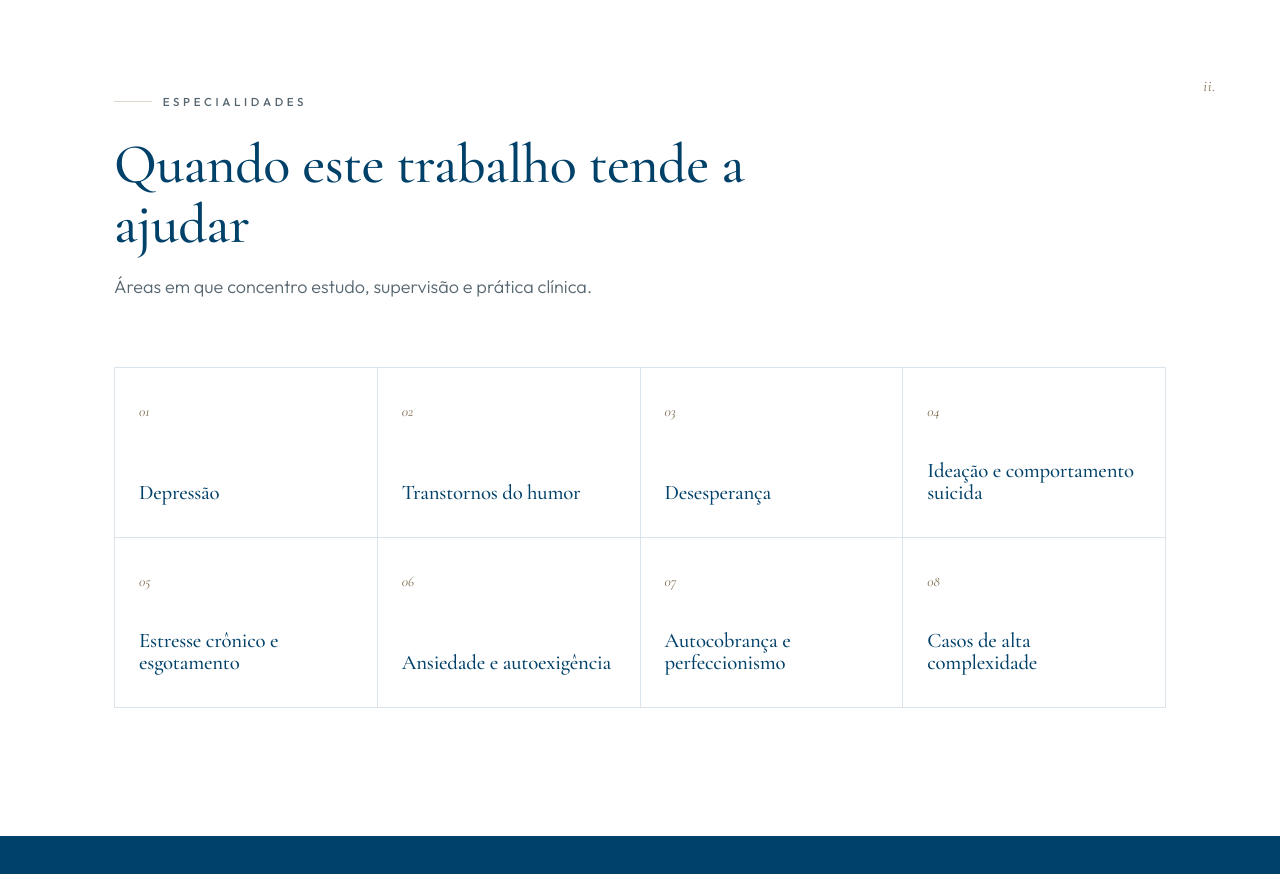
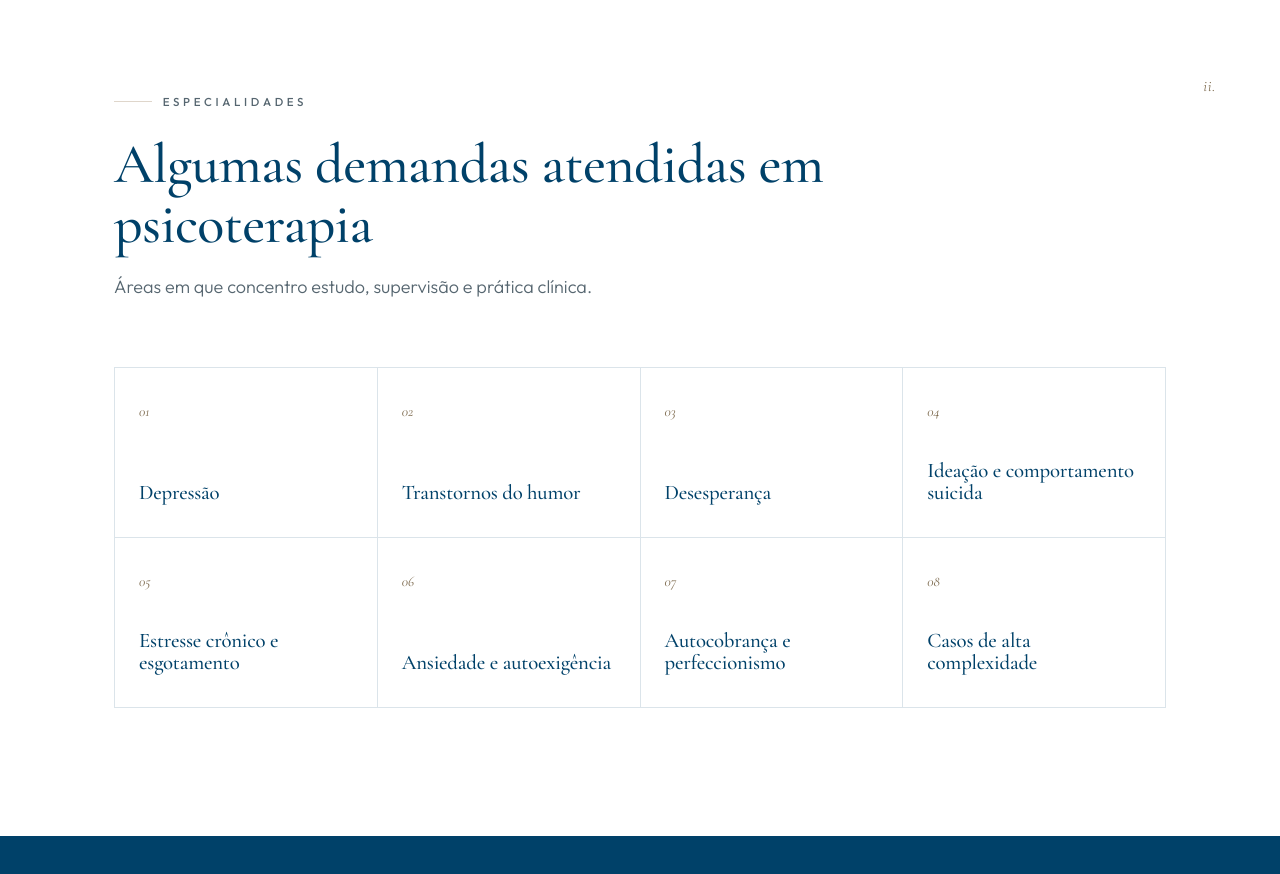
Before and after one commit to indiara-psi/site, a plain HTML site: page servicos.html in a window 1280 px wide. Shown: the part 1520-2394 px from the top of the page. Drawn offline with nearby package versions, Linux system fonts and the light colour scheme.

Commit message:
Serviços: altera título da seção Especialidades
"Quando este trabalho tende a ajudar" -> "Algumas demandas atendidas em
psicoterapia", a pedido do usuário.

Co-Authored-By: Claude Sonnet 5 <noreply@anthropic.com>

```diff
--- a/servicos.html
+++ b/servicos.html
@@ -100,7 +100,7 @@
     <div class="container">
       <div class="section__head reveal">
         <p class="eyebrow">Especialidades</p>
-        <h2>Quando este trabalho tende a ajudar</h2>
+        <h2>Algumas demandas atendidas em psicoterapia</h2>
         <p>Áreas em que concentro estudo, supervisão e prática clínica.</p>
       </div>
       <ul class="spec-grid reveal">
```
